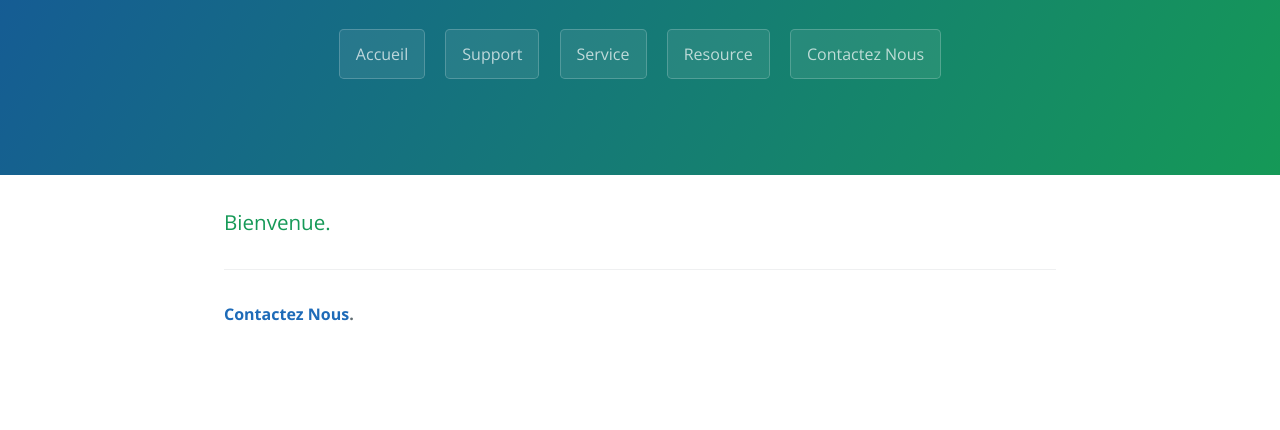
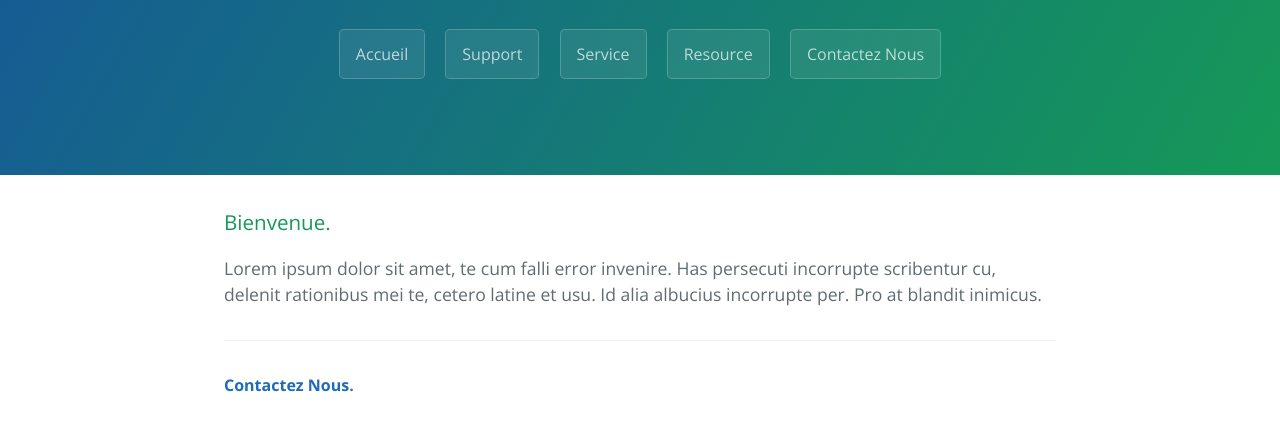
Before and after one commit to atefBB/static-html-site, a plain HTML site: page index.html in a window 1280 px wide. Shown: the part 208-638 px from the top of the page. Drawn offline with nearby package versions, Linux system fonts and the light colour scheme.

Commit message:
Update index.html

```diff
--- a/index.html
+++ b/index.html
@@ -29,7 +29,11 @@
            aria-hidden="true">
           <span aria-hidden="true" class="octicon octicon-link"></span>
         </a>Bienvenue.</h3>
-
+        <p>
+          Lorem ipsum dolor sit amet, te cum falli error invenire.
+          Has persecuti incorrupte scribentur cu, delenit rationibus mei te,
+          cetero latine et usu. Id alia albucius incorrupte per. Pro at blandit inimicus.
+        </p>
       <footer class="site-footer">
         <span class="site-footer-owner">
           <a href="#contact">
```
